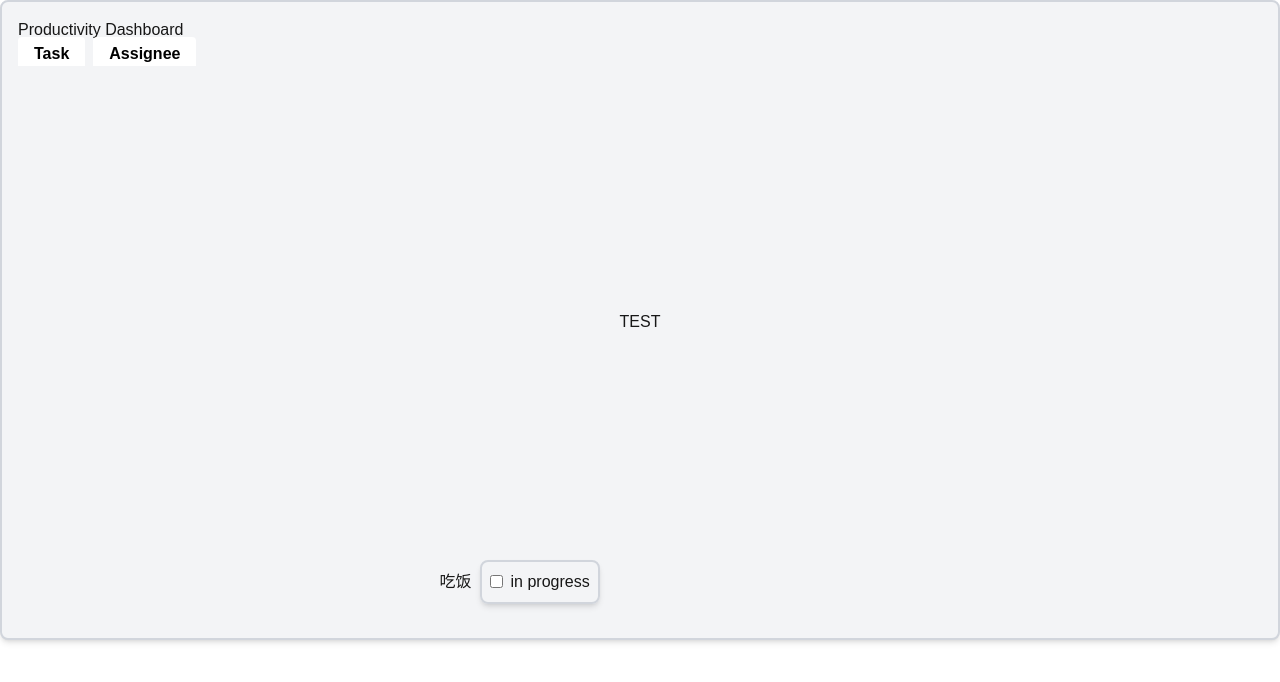
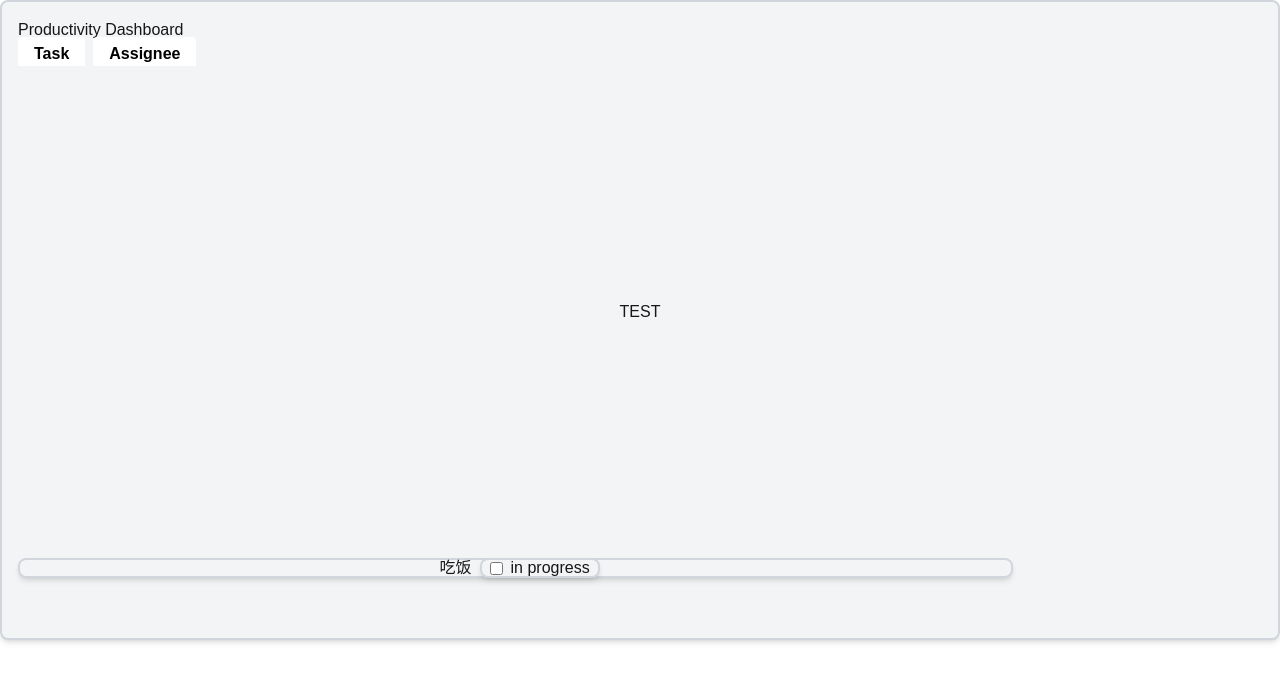
Before and after one commit to saltyfishthegreat/Productivity-Dashborad, a Next.js app: page / in a window 1280 px wide. Shown: the top 682 px of the page. Built offline with nearby package versions, Linux system fonts and the light colour scheme.

Commit message:
Update task.tsx

```diff
--- a/src/component/task.tsx
+++ b/src/component/task.tsx
@@ -1,9 +1,9 @@
 export default function task(){
     return (
-        <div className = "flex flex-row items-center justify-center w-4/5 h-1/6 gap-2 ">
+        <div className = "flex flex-row items-center justify-center w-4/5 h-1/6 gap-2 border-2 border-gray-300 rounded-lg shadow-md p-2">
             <img></img>
             <a>吃饭</a>
-            <div className = "flex flex-row items-center justify-center gap-2 border-2 border-gray-300 rounded-lg shadow-md p-2">
+            <div className = "flex flex-row items-center justify-center h-7/8 gap-2 border-2 border-gray-300 rounded-lg shadow-md p-2">
                 <input type='checkbox'></input>
                 <a>in progress</a>
             </div>
```
